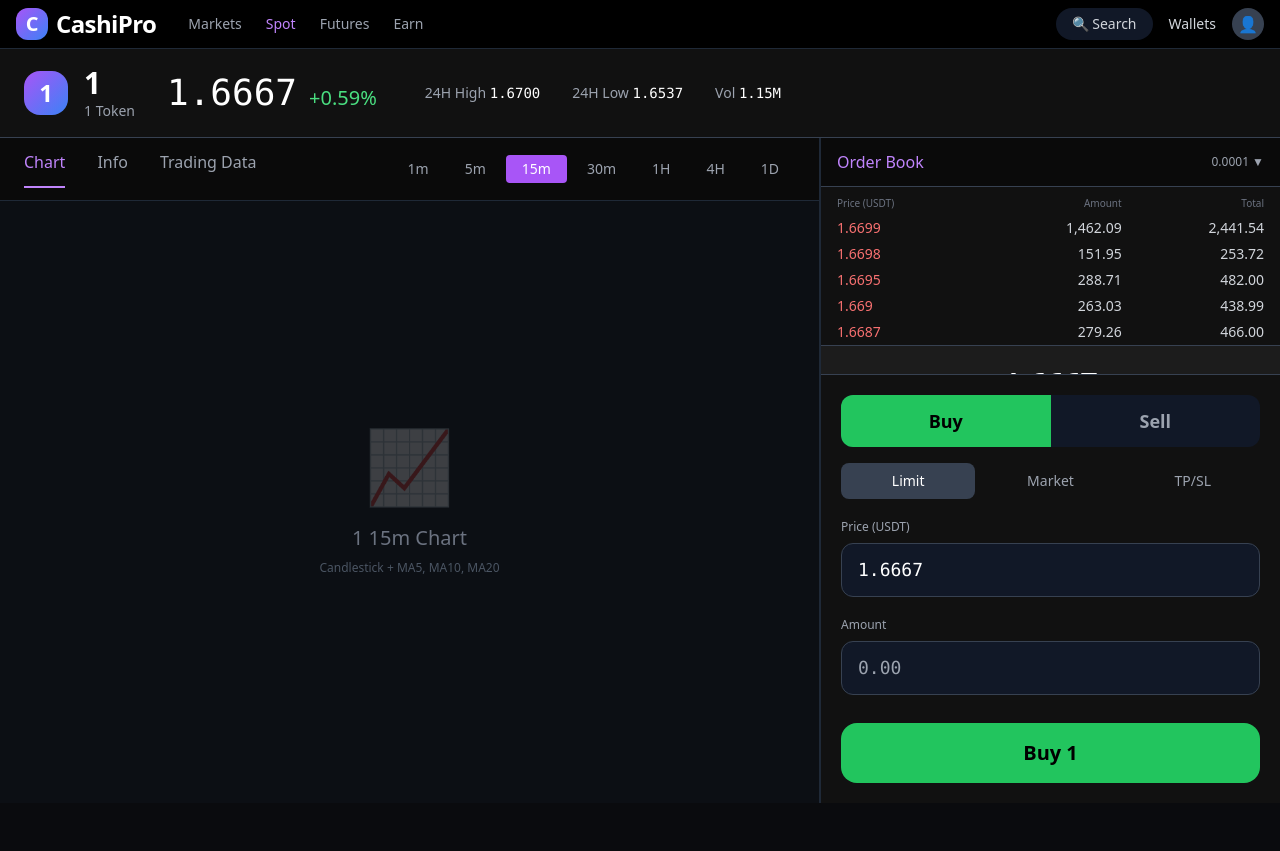
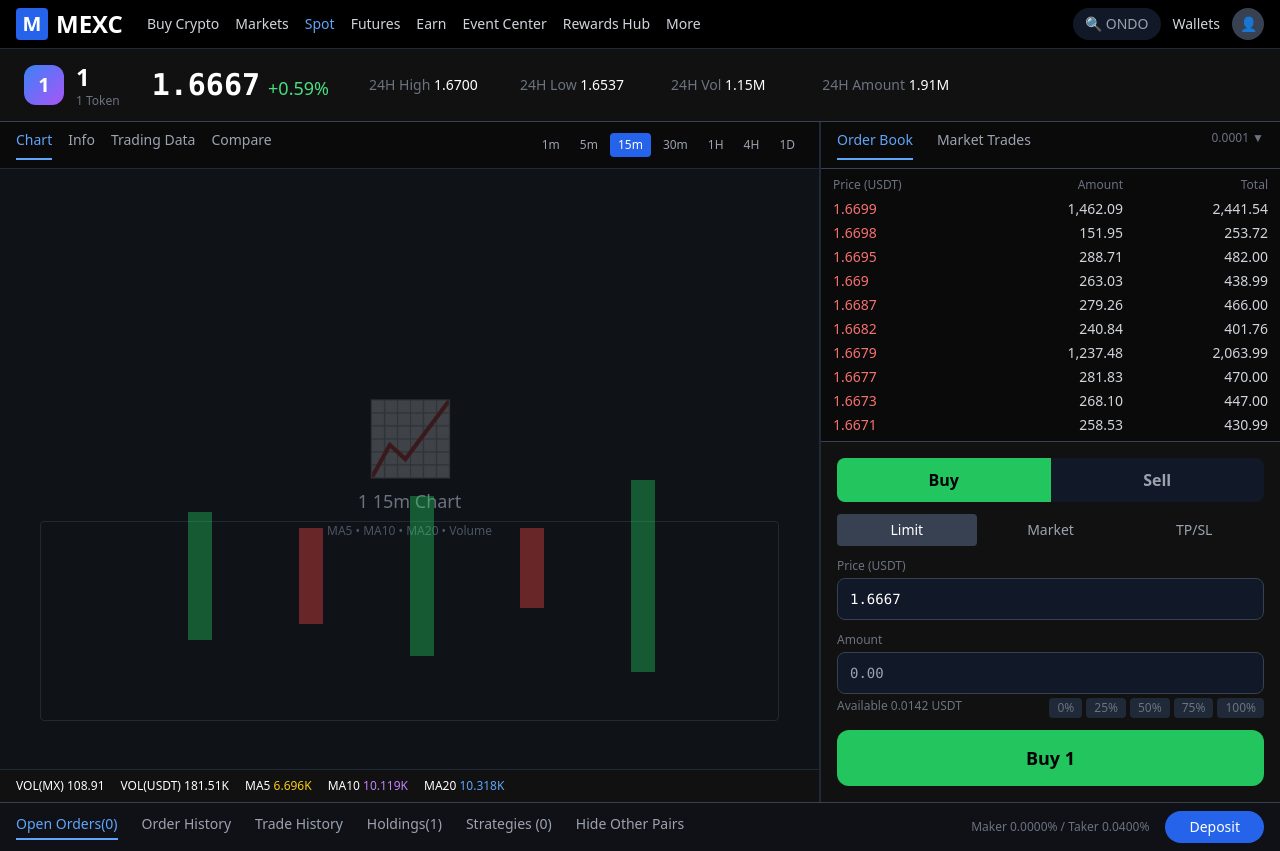
Before and after one commit to Cashipro/cashipro, a Next.js app in the folder apps/web/: page /trade/1 in a window 1280 px wide. Before the commit the page ends 803 px from the top, so only its background shows below. Built offline with nearby package versions, Linux system fonts and the light colour scheme.

Commit message:
Rename CashiproSpotTrading to MexcStyleTradePage

```diff
--- a/apps/web/src/app/trade/[pair]/page.tsx
+++ b/apps/web/src/app/trade/[pair]/page.tsx
@@ -4,9 +4,9 @@ import React, { useState } from "react";
 import Link from "next/link";
 import { useParams } from "next/navigation";
 
-export default function CashiproSpotTrading() {
+export default function MexcStyleTradePage() {
   const params = useParams();
-  const pair = (params.pair as string) || "BTCUSDT";
+  const pair = (params.pair as string) || "MXUSDT";
   const displaySymbol = pair.replace("USDT", "");
 
   const [side, setSide] = useState<"buy" | "sell">("buy");
@@ -22,128 +22,166 @@ export default function CashiproSpotTrading() {
     { price: 1.6695, amount: "288.71", total: "482.00" },
     { price: 1.6690, amount: "263.03", total: "438.99" },
     { price: 1.6687, amount: "279.26", total: "466.00" },
+    { price: 1.6682, amount: "240.84", total: "401.76" },
+    { price: 1.6679, amount: "1,237.48", total: "2,063.99" },
+    { price: 1.6677, amount: "281.83", total: "470.00" },
+    { price: 1.6673, amount: "268.10", total: "447.00" },
+    { price: 1.6671, amount: "258.53", total: "430.99" },
+    { price: 1.6667, amount: "105.60", total: "176.00" },
   ];
 
   const orderBookBids = [
-    { price: 1.6666, amount: "759.70", total: "1,266.04" },
-    { price: 1.6665, amount: "269.46", total: "449.00" },
-    { price: 1.6663, amount: "256.93", total: "427.99" },
-    { price: 1.6658, amount: "1,242.57", total: "2,069.25" },
-    { price: 1.6653, amount: "273.24", total: "454.99" },
+    { price: 1.6666, amount: "27.96", total: "46.59" },
+    { price: 1.6665, amount: "759.70", total: "1,266.04" },
+    { price: 1.6663, amount: "269.46", total: "449.00" },
+    { price: 1.6658, amount: "256.93", total: "427.99" },
+    { price: 1.6653, amount: "1,242.57", total: "2,069.25" },
+    { price: 1.6652, amount: "273.24", total: "454.99" },
+    { price: 1.6650, amount: "275.68", total: "459.00" },
+    { price: 1.6648, amount: "1.72", total: "1.99" },
+    { price: 1.6645, amount: "273.36", total: "455.00" },
+    { price: 1.6641, amount: "258.40", total: "430.00" },
+    { price: 1.6638, amount: "253.64", total: "422.00" },
   ];
 
   const timeframes = ["1m", "5m", "15m", "30m", "1H", "4H", "1D"];
 
   return (
-    <div className="min-h-screen bg-[#0A0A0A] text-white font-sans">
-      {/* Top Nav - CashiPro */}
-      <div className="bg-black border-b border-gray-800 px-4 py-2 flex items-center justify-between">
-        <div className="flex items-center gap-8">
+    <div className="min-h-screen bg-[#0A0A0A] text-white font-sans overflow-x-hidden">
+      {/* ===== TOP NAVBAR ===== */}
+      <div className="bg-black border-b border-gray-800 px-4 py-2 flex items-center justify-between sticky top-0 z-50">
+        <div className="flex items-center gap-6">
           <Link href="/" className="flex items-center gap-2">
-            <div className="w-8 h-8 bg-gradient-to-br from-purple-500 to-blue-500 rounded-xl flex items-center justify-center text-xl font-bold">C</div>
-            <span className="font-bold text-2xl tracking-tight text-white">CashiPro</span>
+            <div className="w-8 h-8 bg-blue-600 rounded flex items-center justify-center text-xl font-bold text-white">M</div>
+            <span className="font-bold text-2xl text-white">MEXC</span>
           </Link>
 
-          <nav className="hidden md:flex items-center gap-6 text-sm">
-            <Link href="/markets" className="text-gray-400 hover:text-purple-400">Markets</Link>
-            <Link href="/trade/BTCUSDT" className="text-purple-400">Spot</Link>
-            <Link href="/futures" className="text-gray-400 hover:text-purple-400">Futures</Link>
-            <Link href="/earn" className="text-gray-400 hover:text-purple-400">Earn</Link>
+          <nav className="hidden lg:flex items-center gap-4 text-sm text-gray-300">
+            <span className="hover:text-white cursor-pointer">Buy Crypto</span>
+            <span className="hover:text-white cursor-pointer">Markets</span>
+            <span className="text-blue-400 cursor-pointer">Spot</span>
+            <span className="hover:text-white cursor-pointer">Futures</span>
+            <span className="hover:text-white cursor-pointer">Earn</span>
+            <span className="hover:text-white cursor-pointer">Event Center</span>
+            <span className="hover:text-white cursor-pointer">Rewards Hub</span>
+            <span className="hover:text-white cursor-pointer">More</span>
           </nav>
         </div>
 
-        <div className="flex items-center gap-4">
-          <div className="hidden md:flex bg-gray-900 px-4 py-1.5 rounded-full text-sm text-gray-300">🔍 Search</div>
-          <Link href="/login" className="text-sm text-gray-300 hover:text-white hidden md:block">Wallets</Link>
-          <Link href="/login">
-            <div className="w-8 h-8 rounded-full bg-gray-700 flex items-center justify-center cursor-pointer hover:bg-gray-600">👤</div>
-          </Link>
-          <button className="md:hidden text-2xl text-white">☰</button>
+        <div className="flex items-center gap-3">
+          <div className="hidden md:flex bg-gray-900 px-3 py-1.5 rounded-full text-sm text-gray-400">
+            🔍 ONDO
+          </div>
+          <span className="text-sm text-gray-300 hidden md:block">Wallets</span>
+          <div className="w-8 h-8 bg-gray-700 rounded-full flex items-center justify-center cursor-pointer hover:bg-gray-600 text-sm">
+            👤
+          </div>
+          <button className="lg:hidden text-2xl text-white">☰</button>
         </div>
       </div>
 
-      {/* Pair Header */}
-      <div className="bg-[#111] border-b border-gray-700 px-6 py-4 flex flex-wrap items-center gap-6 md:gap-8">
-        <div className="flex items-center gap-4">
-          <div className="w-11 h-11 bg-gradient-to-br from-purple-500 to-blue-500 rounded-2xl flex items-center justify-center text-2xl font-bold text-white">
+      {/* ===== PAIR HEADER ===== */}
+      <div className="bg-[#111111] border-b border-gray-700 px-4 md:px-6 py-3 flex flex-wrap items-center gap-4 md:gap-8">
+        <div className="flex items-center gap-3">
+          <div className="w-10 h-10 bg-gradient-to-br from-blue-500 to-purple-500 rounded-xl flex items-center justify-center text-xl font-bold text-white">
             {displaySymbol.slice(0, 2)}
           </div>
           <div>
-            <div className="text-3xl font-bold text-white">{pair}</div>
-            <div className="text-sm text-gray-400">{displaySymbol} Token</div>
+            <div className="text-2xl font-bold text-white">{pair}</div>
+            <div className="text-xs text-gray-500">{displaySymbol} Token</div>
           </div>
         </div>
 
-        <div className="flex flex-wrap items-center gap-6 md:gap-12 text-lg">
+        <div className="flex flex-wrap items-center gap-6 md:gap-10">
           <div>
-            <span className="text-4xl font-mono text-white">{currentPrice.toFixed(4)}</span>
-            <span className="text-green-400 ml-3 text-xl">+{priceChange}%</span>
+            <span className="text-3xl font-mono font-bold text-white">{currentPrice.toFixed(4)}</span>
+            <span className="text-green-400 ml-2 text-lg">+{priceChange}%</span>
           </div>
-          <div className="text-sm space-x-4 md:space-x-8">
-            <span className="text-gray-400">24H High <span className="font-mono text-white">1.6700</span></span>
-            <span className="text-gray-400">24H Low <span className="font-mono text-white">1.6537</span></span>
-            <span className="text-gray-400">Vol <span className="font-mono text-white">1.15M</span></span>
+          <div className="grid grid-cols-2 md:grid-cols-4 gap-x-6 gap-y-1 text-sm">
+            <div><span className="text-gray-500">24H High</span> <span className="text-white">1.6700</span></div>
+            <div><span className="text-gray-500">24H Low</span> <span className="text-white">1.6537</span></div>
+            <div><span className="text-gray-500">24H Vol</span> <span className="text-white">1.15M</span></div>
+            <div><span className="text-gray-500">24H Amount</span> <span className="text-white">1.91M</span></div>
           </div>
         </div>
       </div>
 
-      {/* Main Layout */}
-      <div className="flex flex-col lg:flex-row h-[calc(100vh-135px)]">
-        {/* Chart Area - Left Side */}
-        <div className="flex-[2] flex flex-col border-r border-gray-800">
-          <div className="px-6 py-3 border-b border-gray-800 flex flex-wrap items-center justify-between gap-2">
-            <div className="flex gap-4 md:gap-8">
-              <span className="text-purple-400 border-b-2 border-purple-400 pb-3">Chart</span>
+      {/* ===== MAIN LAYOUT ===== */}
+      <div className="flex flex-col lg:flex-row h-[calc(100vh-120px)] overflow-hidden">
+        {/* ===== LEFT: CHART + BOTTOM ===== */}
+        <div className="flex-1 flex flex-col min-w-0 border-r border-gray-800">
+          {/* Chart Tabs */}
+          <div className="flex flex-wrap items-center justify-between border-b border-gray-800 px-4 py-2 gap-2">
+            <div className="flex gap-4 text-sm">
+              <span className="text-blue-400 border-b-2 border-blue-400 pb-2">Chart</span>
               <span className="text-gray-400">Info</span>
               <span className="text-gray-400">Trading Data</span>
+              <span className="text-gray-400">Compare</span>
             </div>
-
-            <div className="flex flex-wrap gap-1 text-sm">
-              {timeframes.map((t) => (
+            <div className="flex flex-wrap gap-1 text-xs">
+              {timeframes.map((tf) => (
                 <button
-                  key={t}
-                  onClick={() => setActiveTimeframe(t)}
-                  className={`px-3 md:px-4 py-1 rounded cursor-pointer text-xs md:text-sm ${
-                    activeTimeframe === t
-                      ? "bg-purple-500 text-white"
-                      : "hover:bg-gray-800 text-gray-400"
+                  key={tf}
+                  onClick={() => setActiveTimeframe(tf)}
+                  className={`px-2 py-1 rounded transition ${
+                    activeTimeframe === tf
+                      ? "bg-blue-600 text-white"
+                      : "text-gray-400 hover:bg-gray-800"
                   }`}
                 >
-                  {t}
+                  {tf}
                 </button>
               ))}
             </div>
           </div>
 
-          {/* Chart Placeholder */}
-          <div className="flex-1 bg-[#0C0F14] relative flex items-center justify-center min-h-[200px]">
+          {/* Chart Area */}
+          <div className="flex-1 bg-[#0F1217] relative flex items-center justify-center min-h-[200px]">
             <div className="text-center">
-              <div className="text-7xl mb-6 opacity-20">📈</div>
-              <p className="text-gray-500 text-xl">{pair} {activeTimeframe} Chart</p>
-              <p className="text-xs text-gray-600 mt-2">Candlestick + MA5, MA10, MA20</p>
+              <div className="text-7xl mb-4 opacity-20">📈</div>
+              <p className="text-gray-500 text-lg">{pair} {activeTimeframe} Chart</p>
+              <p className="text-xs text-gray-600 mt-2">MA5 • MA10 • MA20 • Volume</p>
             </div>
+            {/* Simulated chart lines */}
+            <div className="absolute bottom-12 left-10 right-10 h-[200px] border border-gray-700/50 rounded">
+              <div className="absolute bottom-20 left-[20%] w-6 h-32 bg-green-500/40"></div>
+              <div className="absolute bottom-24 left-[35%] w-6 h-24 bg-red-500/40"></div>
+              <div className="absolute bottom-16 left-[50%] w-6 h-40 bg-green-500/40"></div>
+              <div className="absolute bottom-28 left-[65%] w-6 h-20 bg-red-500/40"></div>
+              <div className="absolute bottom-12 left-[80%] w-6 h-48 bg-green-500/40"></div>
             </div>
           </div>
 
-        {/* RIGHT SIDE - Order Book + Trade Panel */}
-        <div className="w-full lg:w-[460px] flex flex-col bg-[#0A0A0A] border-l border-gray-800">
+          {/* Bottom Stats */}
+          <div className="bg-[#111] px-4 py-2 border-t border-gray-800 flex flex-wrap gap-4 text-xs">
+            <div>VOL(MX) <span className="text-white">108.91</span></div>
+            <div>VOL(USDT) <span className="text-white">181.51K</span></div>
+            <div>MA5 <span className="text-yellow-400">6.696K</span></div>
+            <div>MA10 <span className="text-purple-400">10.119K</span></div>
+            <div>MA20 <span className="text-blue-400">10.318K</span></div>
+          </div>
+        </div>
+
+        {/* ===== RIGHT: ORDER BOOK + TRADE ===== */}
+        <div className="w-full lg:w-[420px] xl:w-[460px] flex flex-col bg-[#0A0A0A] border-l border-gray-800">
+          {/* Tabs: Order Book / Market Trades */}
+          <div className="flex border-b border-gray-700 px-4 py-2">
+            <span className="text-blue-400 border-b-2 border-blue-400 pb-2 text-sm font-medium">Order Book</span>
+            <span className="text-gray-400 ml-6 text-sm">Market Trades</span>
+            <div className="ml-auto text-xs text-gray-500">0.0001 ▼</div>
+          </div>
 
           {/* Order Book */}
-          <div className="flex-1 overflow-hidden flex flex-col">
-            <div className="px-4 py-3 border-b border-gray-700 flex items-center">
-              <div className="text-purple-400 font-medium">Order Book</div>
-              <div className="ml-auto text-xs text-gray-400">0.0001 ▼</div>
-            </div>
-
+          <div className="flex-1 overflow-y-auto">
             {/* Asks (Sell) */}
-            <div className="px-4 text-xs bg-[#111] pt-2">
-              <div className="grid grid-cols-3 text-gray-500 mb-1 text-[10px]">
+            <div className="px-3 pt-2">
+              <div className="grid grid-cols-3 text-xs text-gray-500 mb-1">
                 <div>Price (USDT)</div>
                 <div className="text-right">Amount</div>
                 <div className="text-right">Total</div>
               </div>
               {orderBookAsks.map((item, i) => (
-                <div key={i} className="grid grid-cols-3 py-[3px] text-sm hover:bg-red-500/10 text-red-400">
+                <div key={`ask-${i}`} className="grid grid-cols-3 text-sm py-0.5 hover:bg-red-500/10 text-red-400">
                   <div>{item.price}</div>
                   <div className="text-right text-gray-300">{item.amount}</div>
                   <div className="text-right text-gray-300">{item.total}</div>
@@ -152,15 +190,15 @@ export default function CashiproSpotTrading() {
             </div>
 
             {/* Current Price */}
-            <div className="bg-[#1C1C1C] py-5 text-center border-y border-gray-700">
-              <div className="text-3xl font-bold text-white">{currentPrice.toFixed(4)}</div>
+            <div className="bg-[#1C1C1C] py-3 text-center border-y border-gray-700 my-1">
+              <div className="text-2xl font-bold text-white">{currentPrice.toFixed(4)}</div>
               <div className="text-green-400 text-sm">↑ $1.66</div>
             </div>
 
             {/* Bids (Buy) */}
-            <div className="px-4 text-xs flex-1 overflow-auto">
+            <div className="px-3 pb-2">
               {orderBookBids.map((item, i) => (
-                <div key={i} className="grid grid-cols-3 py-[3px] text-sm hover:bg-green-500/10 text-green-400">
+                <div key={`bid-${i}`} className="grid grid-cols-3 text-sm py-0.5 hover:bg-green-500/10 text-green-400">
                   <div>{item.price}</div>
                   <div className="text-right text-gray-300">{item.amount}</div>
                   <div className="text-right text-gray-300">{item.total}</div>
@@ -169,12 +207,13 @@ export default function CashiproSpotTrading() {
             </div>
           </div>
 
-          {/* Trading Panel */}
-          <div className="border-t border-gray-700 bg-[#111] p-4 md:p-5">
-            <div className="flex rounded-xl overflow-hidden mb-4 bg-gray-900">
+          {/* ===== TRADE PANEL ===== */}
+          <div className="border-t border-gray-700 bg-[#111] p-4">
+            {/* Buy/Sell Buttons */}
+            <div className="flex rounded-lg overflow-hidden bg-gray-900 mb-3">
               <button
                 onClick={() => setSide("buy")}
-                className={`flex-1 py-3 text-lg font-bold ${
+                className={`flex-1 py-2.5 text-base font-bold transition ${
                   side === "buy" ? "bg-green-500 text-black" : "text-gray-400"
                 }`}
               >
@@ -182,7 +221,7 @@ export default function CashiproSpotTrading() {
               </button>
               <button
                 onClick={() => setSide("sell")}
-                className={`flex-1 py-3 text-lg font-bold ${
+                className={`flex-1 py-2.5 text-base font-bold transition ${
                   side === "sell" ? "bg-red-500 text-white" : "text-gray-400"
                 }`}
               >
@@ -190,12 +229,13 @@ export default function CashiproSpotTrading() {
               </button>
             </div>
 
-            <div className="flex gap-2 mb-5 text-sm">
+            {/* Order Type Tabs */}
+            <div className="flex gap-1 mb-3 text-sm">
               {["limit", "market", "tpSl"].map((mode) => (
                 <button
                   key={mode}
                   onClick={() => setOrderMode(mode as any)}
-                  className={`flex-1 py-2 rounded-lg transition ${
+                  className={`flex-1 py-1.5 rounded text-sm transition ${
                     orderMode === mode ? "bg-gray-700 text-white" : "text-gray-400 hover:bg-gray-800"
                   }`}
                 >
@@ -204,28 +244,39 @@ export default function CashiproSpotTrading() {
               ))}
             </div>
 
-            <div className="space-y-5">
-              <div>
-                <div className="text-xs text-gray-400 mb-2">Price (USDT)</div>
+            {/* Price Input */}
+            <div className="mb-3">
+              <div className="text-xs text-gray-500 mb-1">Price (USDT)</div>
               <input
                 type="text"
                 defaultValue={currentPrice.toFixed(4)}
-                  className="w-full bg-gray-900 border border-gray-700 rounded-xl px-4 py-3 font-mono text-lg text-white focus:outline-none focus:border-purple-500"
+                className="w-full bg-gray-900 border border-gray-700 rounded-lg px-3 py-2.5 font-mono text-white text-sm focus:outline-none focus:border-blue-500"
               />
             </div>
 
-              <div>
-                <div className="text-xs text-gray-400 mb-2">Amount</div>
+            {/* Amount Input */}
+            <div className="mb-3">
+              <div className="text-xs text-gray-500 mb-1">Amount</div>
               <input
                 type="text"
                 placeholder="0.00"
-                  className="w-full bg-gray-900 border border-gray-700 rounded-xl px-4 py-3 font-mono text-lg text-white focus:outline-none focus:border-purple-500"
+                className="w-full bg-gray-900 border border-gray-700 rounded-lg px-3 py-2.5 font-mono text-white text-sm focus:outline-none focus:border-blue-500"
               />
+              <div className="flex justify-between text-xs text-gray-500 mt-1">
+                <span>Available 0.0142 USDT</span>
+                <div className="flex gap-1">
+                  {[0, 25, 50, 75, 100].map((p) => (
+                    <button key={p} className="px-2 py-0.5 bg-gray-800 rounded hover:bg-gray-700 text-xs">
+                      {p}%
+                    </button>
+                  ))}
+                </div>
+              </div>
             </div>
 
-              <div className="pt-2">
+            {/* Trade Button */}
             <button
-                  className={`w-full py-4 rounded-2xl text-xl font-bold transition-all ${
+              className={`w-full py-3.5 rounded-xl text-lg font-bold transition ${
                 side === "buy"
                   ? "bg-green-500 hover:bg-green-600 text-black"
                   : "bg-red-500 hover:bg-red-600 text-white"
@@ -236,6 +287,22 @@ export default function CashiproSpotTrading() {
           </div>
         </div>
       </div>
+
+      {/* ===== BOTTOM TABS ===== */}
+      <div className="bg-[#0F1117] border-t border-gray-700 px-4 py-2 flex flex-wrap items-center justify-between text-sm">
+        <div className="flex gap-4 md:gap-6 overflow-x-auto">
+          <span className="text-blue-400 border-b-2 border-blue-400 pb-1 whitespace-nowrap">Open Orders(0)</span>
+          <span className="text-gray-400 whitespace-nowrap">Order History</span>
+          <span className="text-gray-400 whitespace-nowrap">Trade History</span>
+          <span className="text-gray-400 whitespace-nowrap">Holdings(1)</span>
+          <span className="text-gray-400 whitespace-nowrap">Strategies (0)</span>
+          <span className="text-gray-400 whitespace-nowrap">Hide Other Pairs</span>
+        </div>
+        <div className="flex items-center gap-4 text-xs text-gray-500">
+          <span>Maker 0.0000% / Taker 0.0400%</span>
+          <button className="bg-blue-600 hover:bg-blue-500 px-6 py-1.5 rounded-full text-white text-sm font-medium">
+            Deposit
+          </button>
         </div>
       </div>
     </div>
```
Lines whose indentation alone changed are shown as unchanged.
